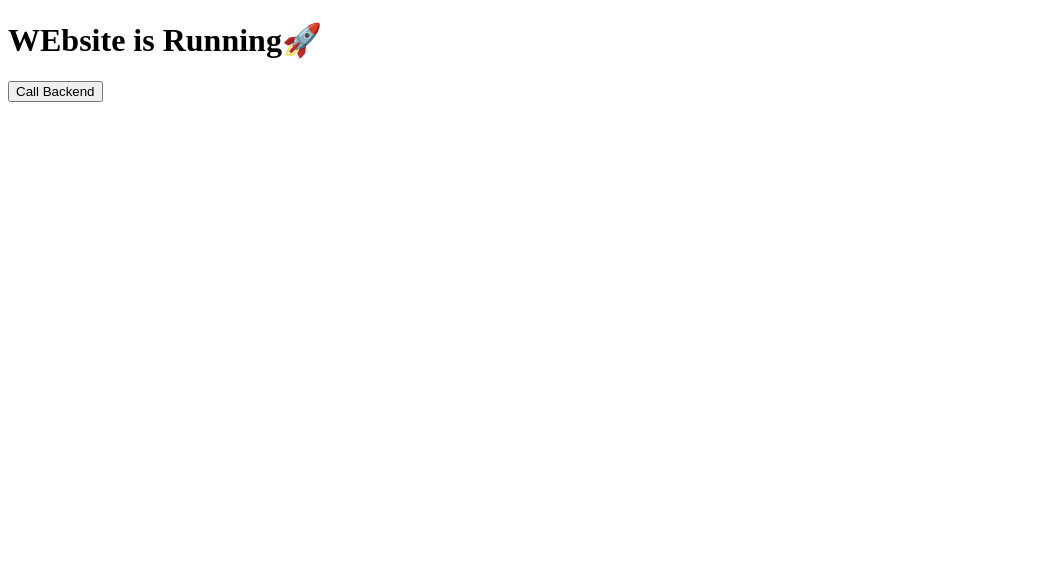
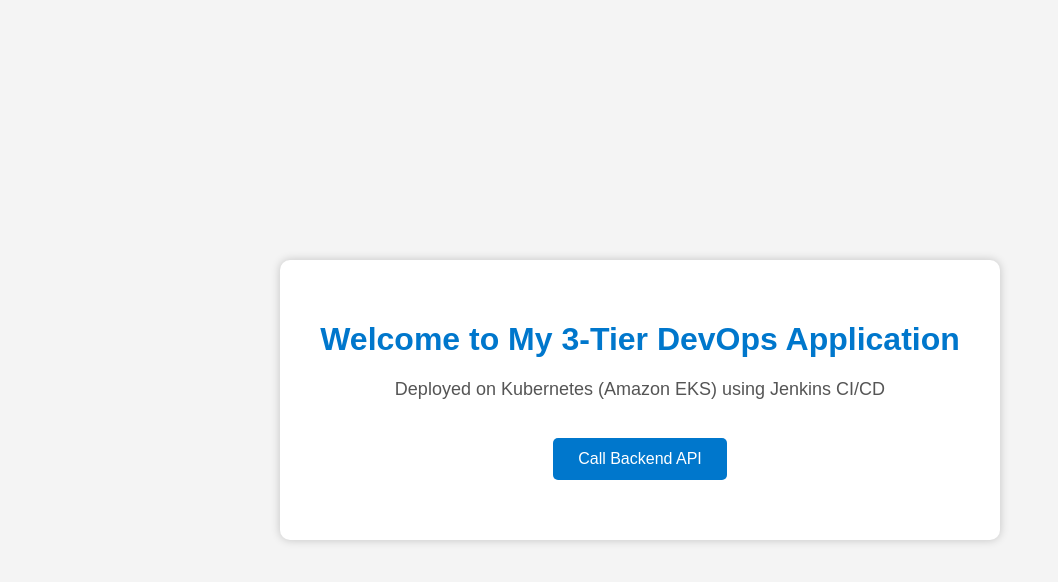
Before and after one commit to ziazeshan141/3_Tier_Architecture, a plain HTML site: page frontend/index.html in a window 1280 px wide. Shown: the whole page, without its empty margins (0-1058 px from the left). Drawn offline with Linux system fonts and the light colour scheme.

Commit message:
Updated frontend UI and Nginx.conf

```diff
--- a/frontend/index.html
+++ b/frontend/index.html
@@ -1,33 +1,85 @@
 <!DOCTYPE html>
-<html>
+<html lang="en">
 <head>
-<title>Three Tier App</title>
+    <meta charset="UTF-8">
+    <meta name="viewport" content="width=device-width, initial-scale=1.0">
+    <title>3-Tier DevOps Application</title>
+
+    <style>
+        body {
+            margin: 0;
+            font-family: Arial, sans-serif;
+            background: #f4f4f4;
+            display: flex;
+            justify-content: center;
+            align-items: center;
+            height: 100vh;
+        }
+
+        .container {
+            text-align: center;
+            background: white;
+            padding: 40px;
+            border-radius: 10px;
+            box-shadow: 0 0 10px rgba(0,0,0,0.2);
+        }
+
+        h1 {
+            color: #0077cc;
+        }
+
+        p {
+            font-size: 18px;
+            color: #555;
+        }
+
+        button {
+            margin-top: 20px;
+            padding: 12px 25px;
+            font-size: 16px;
+            background: #0077cc;
+            color: white;
+            border: none;
+            border-radius: 5px;
+            cursor: pointer;
+        }
+
+        button:hover {
+            background: #005fa3;
+        }
+
+        #result {
+            margin-top: 20px;
+            font-weight: bold;
+            color: green;
+        }
+    </style>
 </head>
 
 <body>
 
-<h1>WEbsite is Running🚀</h1>
+<div class="container">
+    <h1>Welcome to My 3-Tier DevOps Application</h1>
 
-<button onclick="getMessage()">Call Backend</button>
+    <p>Deployed on Kubernetes (Amazon EKS) using Jenkins CI/CD</p>
 
-<h2 id="result"></h2>
+    <button onclick="callBackend()">Call Backend API</button>
+
+    <div id="result"></div>
+</div>
 
 <script>
-
-function getMessage(){
-
-fetch("/api")
-
-.then(response => response.json())
-
-.then(data => {
-
-document.getElementById("result").innerHTML=data.message;
-
-});
-
+function callBackend() {
+    fetch('/api')
+        .then(response => response.text())
+        .then(data => {
+            document.getElementById('result').innerHTML = data;
+        })
+        .catch(error => {
+            document.getElementById('result').innerHTML =
+                "Backend connection failed!";
+        });
 }
-
 </script>
 
 </body>
```
Also changed, not shown: 1 other file.
